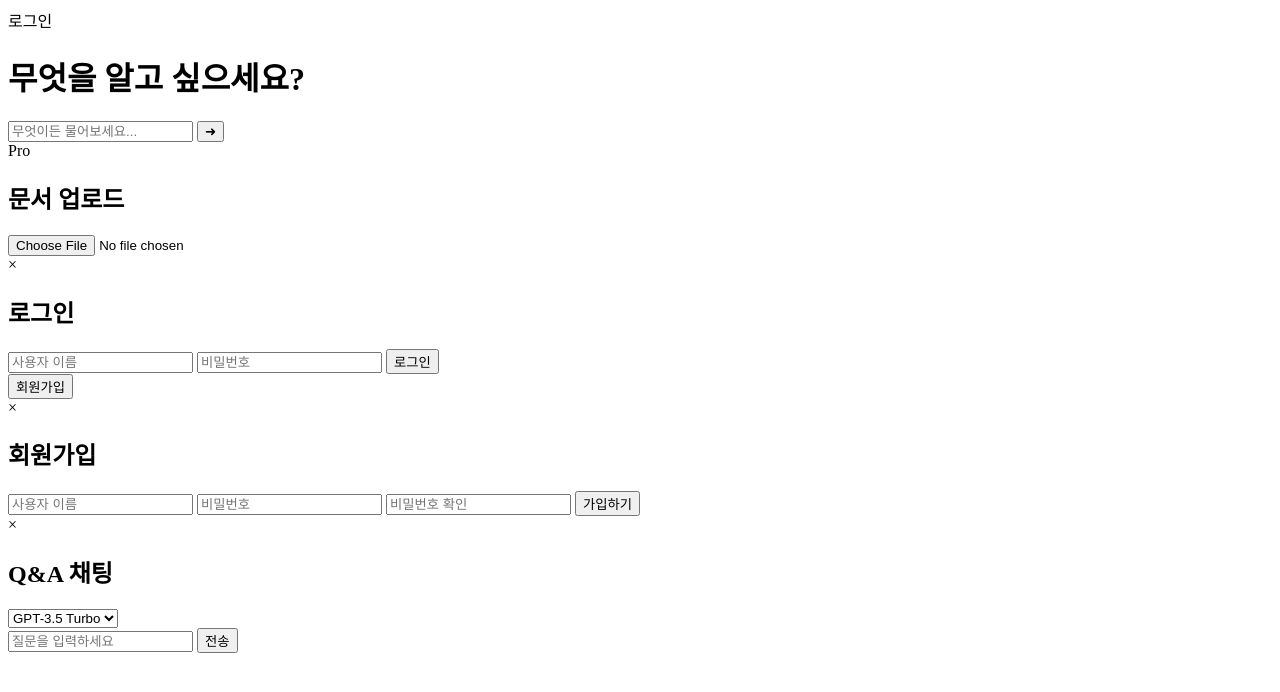
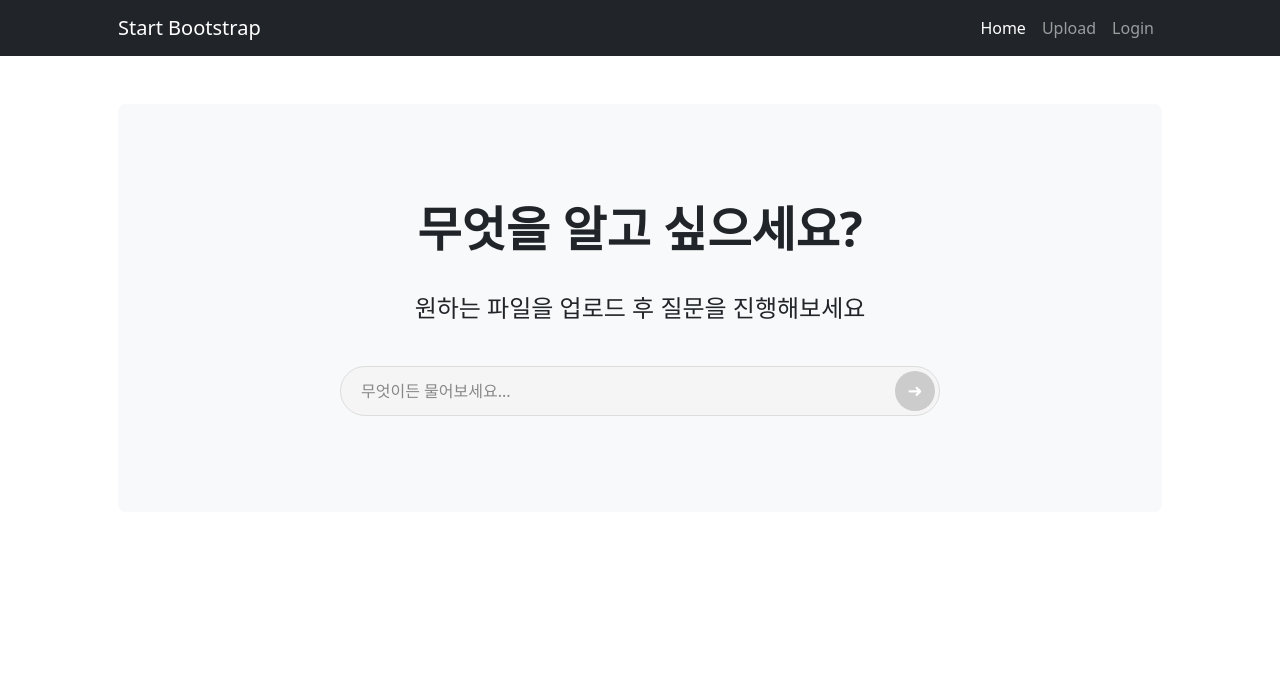
Before and after one commit to Lanvizu/SKN_Pjt04, a Django app: page / in a window 1280 px wide. Shown: the top 692 px of the page. Run offline with Django 5.2, Linux system fonts and the light colour scheme; parts of the project's set-up code (start-up, migrations or seed data) failed here and were passed over; some libraries are stand-ins or nearby versions.

Commit message:
feat: html 수정

```diff
--- a/templates/base.html
+++ b/templates/base.html
@@ -2,14 +2,61 @@
 {% load static %}
 <html lang="ko">
 <head>
-    <meta charset="UTF-8">
+    <!-- <meta charset="UTF-8">
     <meta name="viewport" content="width=device-width, initial-scale=1.0">
     <title>검색 페이지</title>
     <link rel="stylesheet" href="{% static 'css/style.css' %}">
-    <script src="https://code.jquery.com/jquery-3.6.0.min.js"></script>
+    <script src="https://code.jquery.com/jquery-3.6.0.min.js"></script> -->
+
+    <meta charset="utf-8" />
+    <meta name="viewport" content="width=device-width, initial-scale=1, shrink-to-fit=no" />
+    <meta name="description" content="" />
+    <meta name="author" content="" />
+    <title>Heroic Features - Start Bootstrap Template</title>
+    <link rel="icon" type="image/x-icon" href="assets/favicon.ico" />
+    <link href="https://cdn.jsdelivr.net/npm/bootstrap-icons@1.4.1/font/bootstrap-icons.css" rel="stylesheet" />
+    <link href="{% static 'css/styles.css' %}" rel="stylesheet" />
 </head>
 <body>
-    <div class="login-button">로그인</div>
+
+    <!-- Responsive navbar-->
+    <nav class="navbar navbar-expand-lg navbar-dark bg-dark">
+        <div class="container px-lg-5">
+            <a class="navbar-brand" href="#!">Start Bootstrap</a>
+            <button class="navbar-toggler" type="button" data-bs-toggle="collapse" data-bs-target="#navbarSupportedContent" aria-controls="navbarSupportedContent" aria-expanded="false" aria-label="Toggle navigation"><span class="navbar-toggler-icon"></span></button>
+            <div class="collapse navbar-collapse" id="navbarSupportedContent">
+                <ul class="navbar-nav ms-auto mb-2 mb-lg-0">
+                    <li class="nav-item"><a class="nav-link active" aria-current="page" href="#!">Home</a></li>
+                    <li class="nav-item"><a class="nav-link" id="openUploadModal">Upload</a></li>
+                    <li class="nav-item"><a class="nav-link login-button">Login</a></li>
+                </ul>
+            </div>
+        </div>
+    </nav>
+    <!-- Header-->
+    <header class="py-5">
+        <div class="container px-lg-5">
+            <div class="p-4 p-lg-5 bg-light rounded-3 text-center">
+                <div class="m-4 m-lg-5">
+                    <h1 class="display-5 fw-bold">무엇을 알고 싶으세요?</h1>
+                    <br>
+                    <p class="fs-4">원하는 파일을 업로드 후 질문을 진행해보세요</p><br>
+                    <form id="searchForm">
+                        <div class="search-box">
+                            <input type="text" name="search_query" class="search-input" placeholder="무엇이든 물어보세요...">
+                            <button type="submit" class="search-button">
+                                <span class="arrow-icon">➜</span>
+                            </button>
+                        </div>
+                    </form>
+                </div>
+            </div>
+        </div>
+    </header>
+
+
+    <!-- <div class="login-button">로그인</div>
+    <div class="upload-button" id="openUploadModal">문서 업로드</div>
 
     <div class="search-container">
         <h1>무엇을 알고 싶으세요?</h1>
@@ -25,10 +72,12 @@
             <span>Pro</span>
             <div class="toggle-switch"></div>
         </div>
-    </div>
+    </div> -->
 
-
-    <!-- 파일 업로드 섹션 추가 -->
+    <!-- 모달 구조 추가 -->
+    <div id="uploadModal" class="modal">
+        <div class="modal-content">
+            <span class="close">&times;</span>
             <div class="upload-container">
                 <h2>문서 업로드</h2>
                 <form id="uploadForm" enctype="multipart/form-data">
@@ -36,6 +85,8 @@
                     <input type="file" name="file" id="fileInput" required>
                 </form>
                 <div id="uploadMessage"></div>
+            </div>
+        </div>
     </div>
 
 
@@ -71,7 +122,7 @@
 
     <!-- Q&A 채팅 모달 -->
     <div class="chatmodal" id="chatModal">
-        <div class="modal-content">
+        <div class="chat-modal-content">
             <span class="close">&times;</span>
             <h2>Q&A 채팅</h2>
             <select id="model-select">
@@ -81,7 +132,9 @@
             <div id="chat-container">
                 <div id="chat-messages"></div>
                 <input type="text" id="user-input" placeholder="질문을 입력하세요">
-                <button onclick="sendMessage()">전송</button>
+                <button type="submit" class="search-modal-button" onclick="sendMessage()">
+                    <span class="arrow-icon">➜</span>
+                </button>
             </div>
         </div>
     </div>
```
Lines whose indentation alone changed are shown as unchanged.
